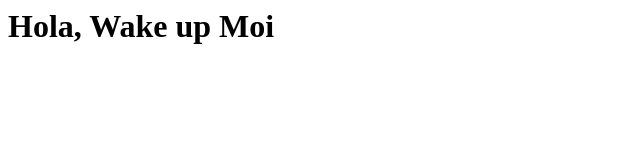
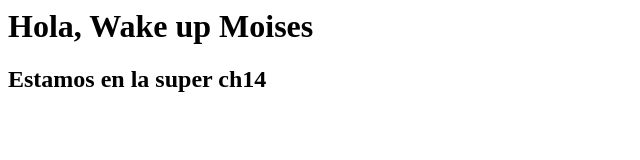
Before and after one commit to jorgemonti/Practica, a plain HTML site: page html/index.html in a window 1280 px wide. Shown: the whole page, without its empty margins (0-640 px from the left). Drawn offline with Linux system fonts and the light colour scheme.

Commit message:
nuevo subtitulo

```diff
--- a/html/index.html
+++ b/html/index.html
@@ -1,5 +1,6 @@
 <html>
  <body>
-  <h1>Hola, Wake up Moi</h1>
+  <h1>Hola, Wake up Moises</h1>
+  <h2>Estamos en la super ch14</h2>
  </body>
 <html>
```
